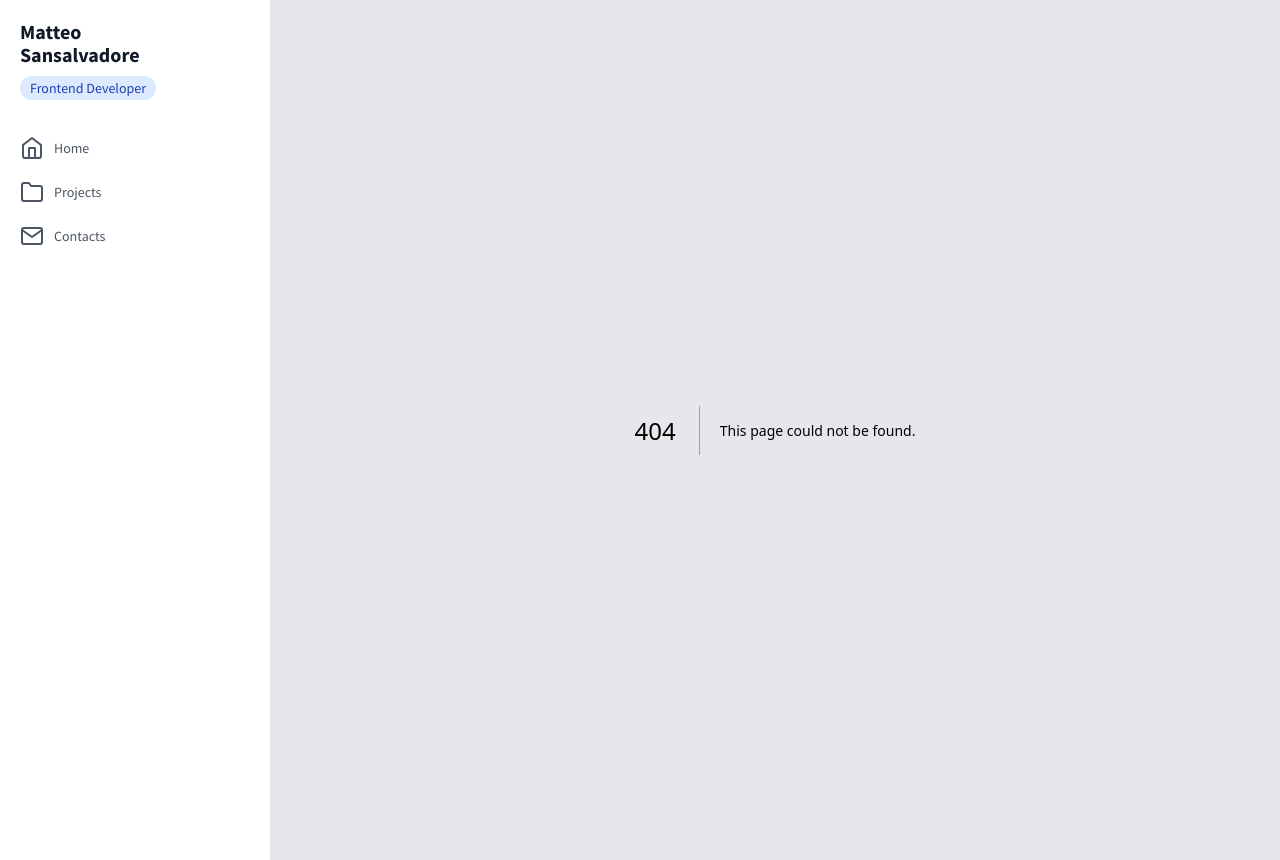
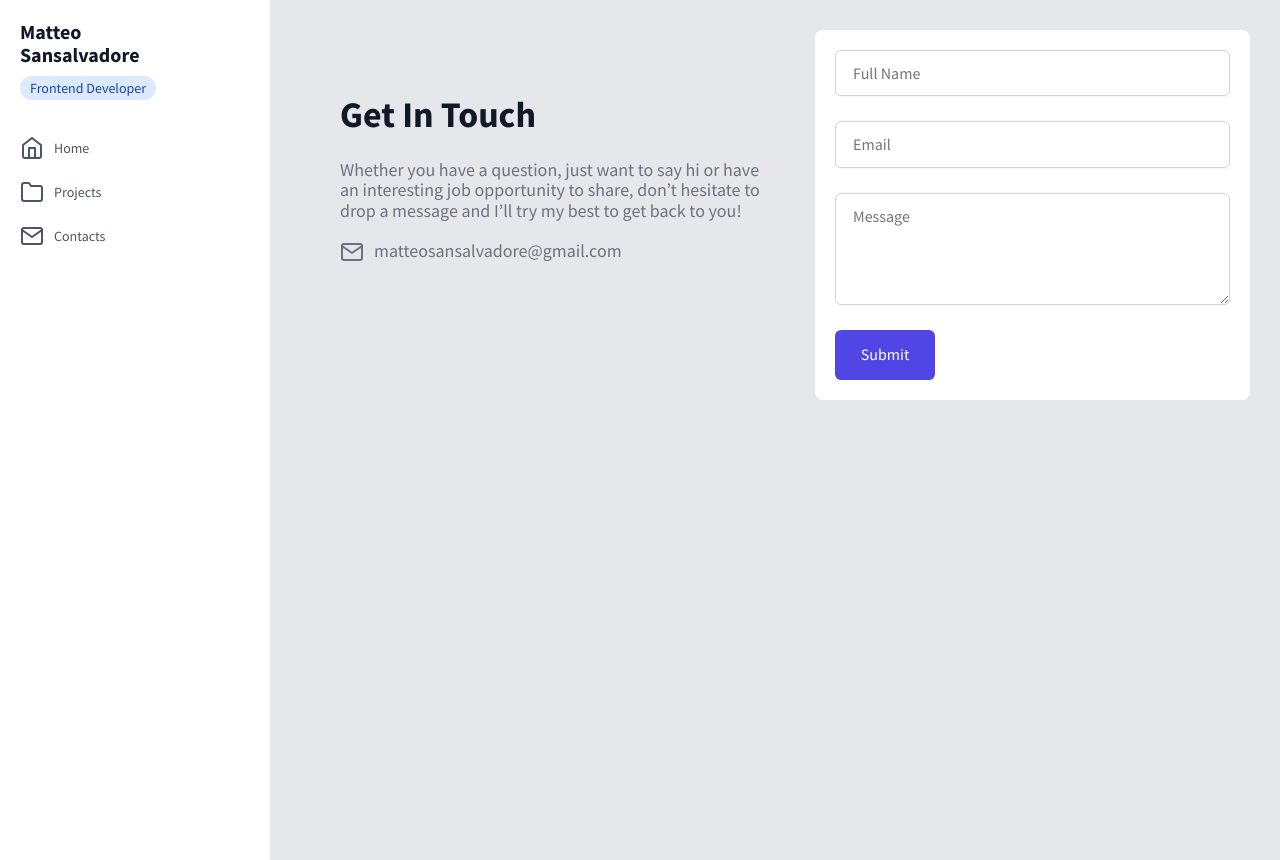
Before and after one commit to matteosansalvadore/portfolio2023, a Next.js app: page /contacts in a window 1280 px wide. Before the commit this address had no page. Built offline with nearby package versions, Linux system fonts and the light colour scheme.

Commit message:
contact page frontend completed

```diff
--- /dev/null
+++ b/pages/contacts.tsx
@@ -0,0 +1,117 @@
+import React from "react";
+import Head from "next/head";
+import Image from "next/image";
+import { Inter } from "next/font/google";
+import styles from "../styles/Home.module.css";
+import styled from "styled-components";
+import { Mail } from "react-feather";
+
+const MainDiv = styled.div`
+  display: flex;
+  flex-direction: row;
+  width: 100%;
+  min-height: 100vh;
+`;
+
+const ColumnLeft = styled.div`
+  width: 50%;
+  height: 100%;
+  padding: 40px;
+`;
+const ColumnRight = styled.div`
+  width: 50%;
+  height: 100%;
+`;
+
+const GetInTouch = styled.h1`
+  font-weight: extra-bold;
+  font-size: 36px;
+  color: #111827;
+`;
+
+const Text = styled.p`
+  font-size: 18px;
+  color: #6b7280;
+`;
+
+const EmailArea = styled.p`
+  font-size: 18px;
+  color: #6b7280;
+  display: flex;
+  align-items: center;
+
+  & .mailLogo {
+    width: 24px;
+    margin-right: 10px;
+  }
+`;
+
+const FormField = styled.form`
+  background-color: #ffffff;
+  padding: 20px;
+  border-radius: 8px;
+  display: flex;
+  flex-direction: column;
+`;
+
+const InputField = styled.input`
+  margin-bottom: 25px;
+  border-radius: 6px;
+  border: 1px solid #d1d5db;
+  padding: 13px 17px;
+  box-shadow: 0px 1px 1px 0.5px rgba(199, 201, 204, 0.1);
+`;
+
+const TextAreaField = styled.textarea`
+  margin-bottom: 25px;
+  border-radius: 6px;
+  border: 1px solid #d1d5db;
+  padding: 13px 17px;
+  padding-bottom: 60px; /* apply the padding-bottom style here */
+  box-shadow: 0px 1px 1px 0.5px rgba(199, 201, 204, 0.1);
+`;
+
+const ButtonSubmit = styled.button`
+  background-color: #4f46e5;
+  border-radius: 6px;
+  border: none;
+  height: 50px;
+  width: 100px;
+  padding: 13px 25px;
+  color: white;
+`;
+
+export default function Contacts() {
+  return (
+    <MainDiv>
+      <ColumnLeft>
+        <GetInTouch>Get In Touch</GetInTouch>
+        <Text>
+          Whether you have a question, just want to say hi or have an
+          interesting job opportunity to share, don’t hesitate to drop a message
+          and I’ll try my best to get back to you!
+        </Text>
+        <EmailArea>
+          <Mail className="mailLogo" />
+          matteosansalvadore@gmail.com
+        </EmailArea>
+      </ColumnLeft>
+      <ColumnRight>
+        <FormField action="/send-data-here" method="post">
+          <InputField
+            type="text"
+            name="first"
+            placeholder="Full Name"
+          ></InputField>
+          <InputField type="email" name="last" placeholder="Email"></InputField>
+          <TextAreaField
+            id="message"
+            name="last"
+            placeholder="Message"
+          ></TextAreaField>
+          <ButtonSubmit type="submit">Submit</ButtonSubmit>
+        </FormField>
+      </ColumnRight>
+    </MainDiv>
+  );
+}
--- a/pages/projects.tsx
+++ b/pages/projects.tsx
@@ -4,6 +4,7 @@ import Image from "next/image";
 import { Inter } from "next/font/google";
 import styles from "../styles/Home.module.css";
 import styled from "styled-components";
+import { Search } from "react-feather";
 
 const ProjectsName = styled.p`
   font-size: 30px;
@@ -78,7 +79,7 @@ export default function Projects() {
     <Main>
       <HeaderContainer>
         <ProjectsName>Projects</ProjectsName>
-        <SearchBar placeholder="Search Projects"></SearchBar>
+        <SearchBar placeholder="<Search /> Search Projects"></SearchBar>
       </HeaderContainer>
       <ProjectsComponent>
         <ProjectsBoxes>
```
